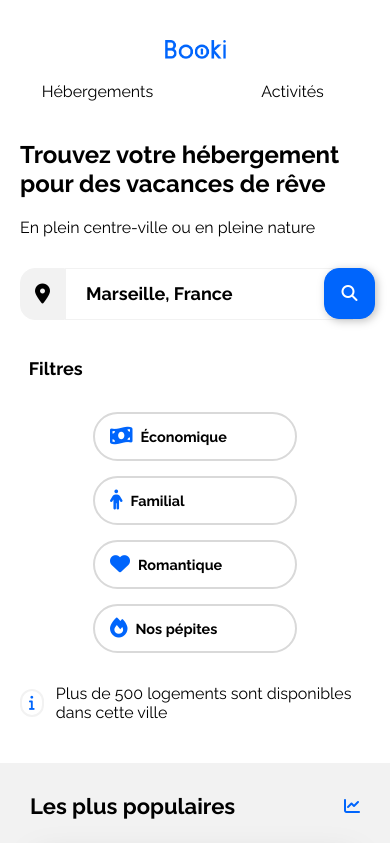
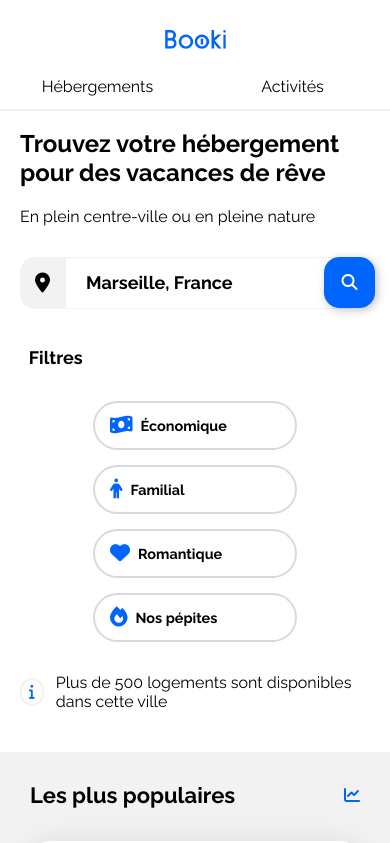
Before and after one commit to SuLTaNVs/Booki-Project, a plain HTML site: page index.html in a window 390 px wide. Shown: the top 843 px of the page. Drawn offline with Linux system fonts and the light colour scheme.

Commit message:
Dernières corrections

```diff
--- a/css/style.css
+++ b/css/style.css
@@ -20,13 +20,15 @@ body {
 
 header {
   width: 100%;
-  height: 80px;
   display: flex;
+  flex-direction: row;
   justify-content: space-between;
+  height: 79px;
   align-items: center;
+  margin-bottom: 30px;
 }
 
-header img {
+.logo {
   width: 61px;
   height: 19px;
 }
@@ -468,12 +470,6 @@ a {
 /****** Media queries ***********/
 /* Medium devices (tablets, less/equal than 1024px) */
 @media (max-width: 1024px) {
-  .filters {
-    flex-direction: column;
-    flex-wrap: wrap;
-    align-items: flex-start;
-  }
-
   .hebergements-and-populaires {
     flex-direction: column;
     gap: 50px;
@@ -520,6 +516,7 @@ a {
   .activites-cards .activites-card img {
     height: 200px;
   }
+}
 
 @media (min-width: 1025px) and (max-width: 1125px) {
   .hcards article .infos h3 {
@@ -528,30 +525,36 @@ a {
 }
 
 /* Small devices (phones, less than 768px) */
-  @media (max-width: 767.98px) {
+@media (max-width: 780px) {
   /* header */
   header {
     flex-direction: column;
-      align-items: center;
-      justify-content: center;
-      padding-top: 40px;
   }
 
-    header nav {
-      align-self: center;
-      width: 100%;
-      font-size: 16px;
-      left: 0;
+  .logo {
+    padding-top: 30px;
+    position: static;
   }
 
-    header .nav {
+  nav {
     width: 100%;
-      align-items: center;
-      padding: 0;
-      margin-top: 0;
+    position: static;
   }
 
-    header .nav li {
+  nav ul {
+    padding-left: 0;
+  }
+
+  .nav {
+    width: 100%;
+    height: 36px;
+    align-items: center;
+    border-bottom: 2px solid var(--main-bg-color);
+    padding-bottom: 5px;
+    margin-left: 0;
+  }
+
+  .nav li {
     width: 50%;
     text-align: center;
     vertical-align: center;
@@ -621,7 +624,7 @@ a {
   }
 
   .infofilter .filters .filter {
-      width: 40%;
+    width: 40.5%;
     font-size: 14px;
     justify-content: flex-start;
     padding-left: 15px;
@@ -632,10 +635,6 @@ a {
     font-size: 0.9rem;
   }
 
-    .main-container {
-      padding: 0px;
-    }
-
   /* main */
 
   .hebergements-and-populaires {
@@ -644,8 +643,14 @@ a {
   }
 
   .hebergements-and-populaires section {
-      border-radius: 0px;
+    border-radius: 0;
     padding: 30px;
+  }
+
+  .hebergements .more {
+    position: relative;
+    bottom: 0px;
+    top: 15px;
   }
 
   .populaires {
@@ -679,6 +684,7 @@ a {
 
   .hcards a {
     width: 100%;
+    padding-bottom: 0px;
   }
 
   .hebergements .more {
@@ -687,6 +693,10 @@ a {
 
   .main-container {
     padding: 0px;
+  }
+
+  .activite-marseille {
+    padding: 15px;
   }
 
   .activite-marseille {
@@ -725,4 +735,3 @@ a {
     padding-left: 13px;
   }
 }
-}
--- a/index.html
+++ b/index.html
@@ -23,15 +23,13 @@
   <body>
     <div class="main-container">
       <header>
-        <div class="logo">
-          <img src="images/logo/Booki.png" alt="Logo Booki" />
-        </div>
+        <!-- Logo -->
+        <img src="images/logo/Booki.png" alt="Logo Booki" class="logo" />
+        <!-- Navigation -->
         <nav>
           <ul class="nav">
             <li><a href="#H" class="nav-link">Hébergements</a></li>
-            <li>
-              <a href="#A" class="nav-link">Activités</a>
-            </li>
+            <li><a href="#A" class="nav-link">Activités</a></li>
           </ul>
         </nav>
       </header>
@@ -80,8 +78,9 @@
             <p>Plus de 500 logements sont disponibles dans cette ville</p>
           </div>
         </section>
-        <div class="hebergements-and-populaires" id="H">
-          <section class="hebergements">
+
+        <div class="hebergements-and-populaires">
+          <section class="hebergements" id="H">
             <h2 class="section-title">Hébergements à Marseille</h2>
             <div class="hcards">
               <a href="#">
@@ -231,6 +230,8 @@
             <h3 class="more">Afficher plus</h3>
           </section>
 
+          <!-- section populaires -->
+
           <section class="populaires">
             <div class="populaires-title">
               <h2 class="section-title">Les plus populaires</h2>
@@ -324,6 +325,8 @@
           </section>
         </div>
 
+        <!-- section activités -->
+
         <section class="activite-marseille" id="A">
           <h2 class="bold section-title">Activités à Marseille</h2>
           <div class="activites-cards">
@@ -374,6 +377,7 @@
           </div>
         </section>
       </main>
+
       <footer class="footer">
         <div class="footer-content">
           <h2 class="footer-title">À propos</h2>
@@ -385,6 +389,7 @@
             </ul>
           </div>
         </div>
+
         <div class="footer-content">
           <h2 class="footer-title">Nos hébergements</h2>
           <div class="footer-nav">
@@ -394,6 +399,7 @@
             </ul>
           </div>
         </div>
+
         <div class="footer-content">
           <h2 class="footer-title">Assistance</h2>
           <div class="footer-nav">
```
Lines whose indentation alone changed are shown as unchanged.
